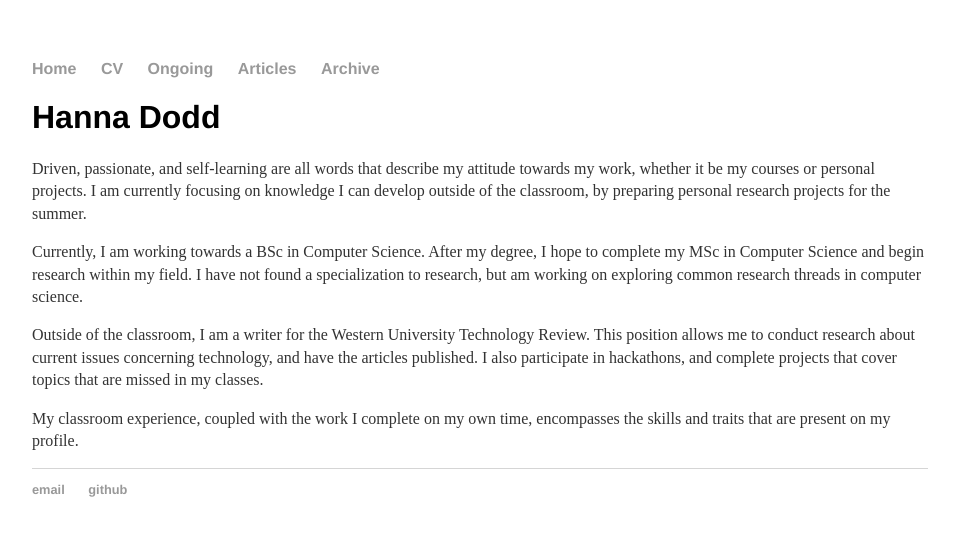
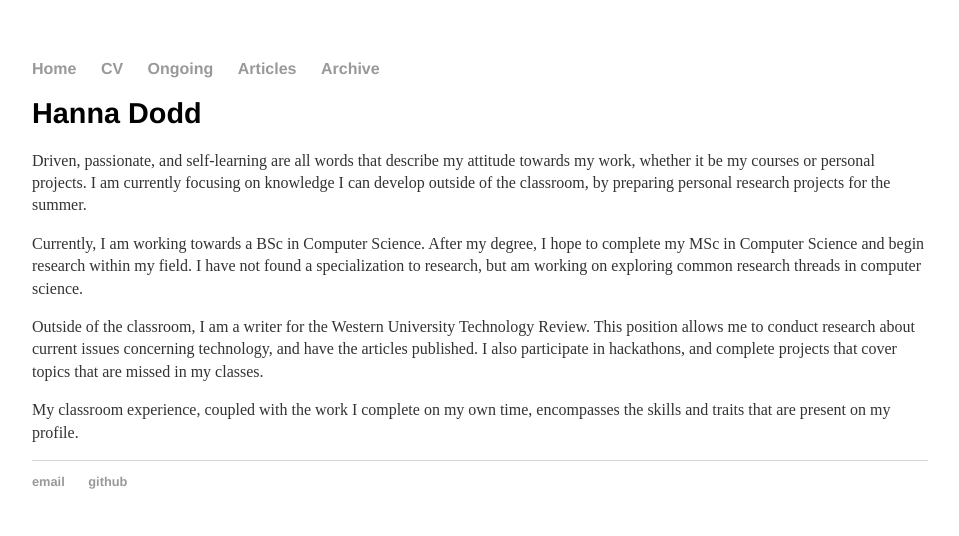
Before and after one commit to hanna-dodd/hanna-dodd.github.io, a Jekyll site: the page built from index.html, in a window 1280 px wide. Shown: the top 536 px of the page, without its empty margins (160-1119 px from the left). Built offline with Jekyll 4.4.1, drawn with Linux system fonts in a browser that asks for light colours.

Commit message:
Update main.css

```diff
--- a/css/main.css
+++ b/css/main.css
@@ -20,7 +20,7 @@ a:hover {
     text-decoration: underline;
 }
 h1 {
-    font-size: 2em;
+    font-size: 1.8em;
     font-family:'Helvetica', 'Arial', 'Sans-Serif';
 }
 p {
```
